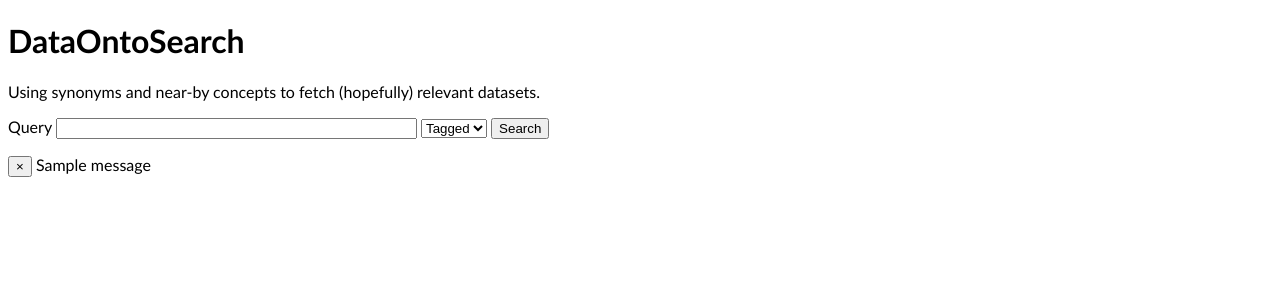
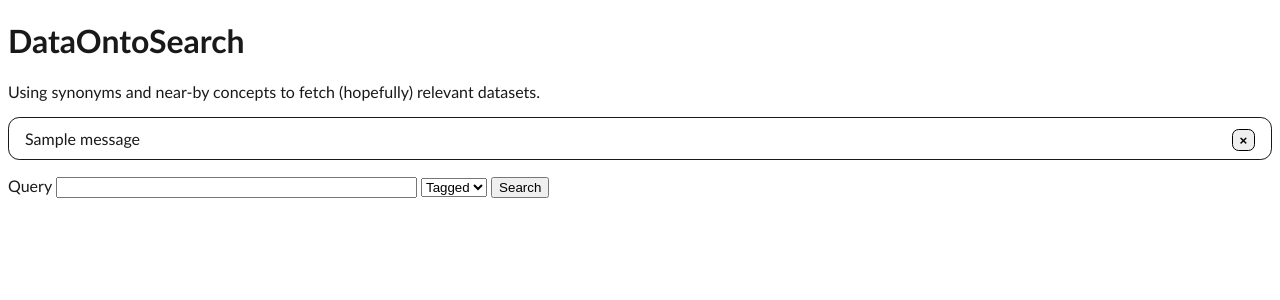
Before and after one commit to tobinus/OTD-semantic-framework, a Flask app: template ontosearch/app/templates/search.html in a window 1280 px wide. Shown: the top 300 px of the page. Run offline with Flask 2, Linux system fonts and the light colour scheme; the template is opened without the code that fills it: values that come from a table or form of the project are taken from there, most other values are stand-ins (such as "Sample title", 1, 10 or a date in 2020); one stand-in notice (Sample message) is shown; parts of the project's set-up code (start-up, migrations or seed data) failed here and were passed over.

Commit message:
Style and move flash messages, round scores

```diff
--- a/ontosearch/app/routes.py
+++ b/ontosearch/app/routes.py
@@ -11,7 +11,7 @@ import db.log
 
 
 @app.route('/')
-@app.route('/index', methods=['GET', 'POST'] )
+@app.route('/index', methods=['GET', 'POST'])
 def index():
     form = SearchForm()
     xs = []
@@ -21,7 +21,6 @@ def index():
         timestamp = datetime.fromtimestamp(time()).strftime('%Y-%m-%d %H:%M:%S')
         log = {'ip':request.remote_addr, 'time':timestamp, 'query':form.query.data, 'type':form.simtype.data, 'res':[x[1][2] for x in xs]}
         db.log.store(log)
-        flash(f'You have done a search. Congratulations.')
     return render_template(
         "search.html",
         form=form,
@@ -29,6 +28,12 @@ def index():
         scorevec=sv,
         concept_labels=get_concept_labels(),
     )
+
+
+@app.route('/message')
+def message():
+    flash('This is an example message.')
+    return redirect('/')
 
 
 def get_concept_labels():
--- a/ontosearch/app/static/search.css
+++ b/ontosearch/app/static/search.css
@@ -1,5 +1,6 @@
 html {
     font-family: "Trebuchet MS", Arial, Helvetica, sans-serif;
+    color: rgba(0, 0, 0, 0.9);
 }
 
 h2 {
@@ -17,6 +18,34 @@ img {
     margin-left: auto;
     margin-right: auto;
 }
+
+.message {
+    border: 0.1em solid;
+    border-radius: 0.7em;
+    margin: 1em 0;
+    padding: 0.7em 1em;
+}
+
+.message--message, .message--message .message__close {
+    border-color: rgb(25, 209, 249);
+    background-color: rgba(25, 209, 249, 0.2);
+}
+
+.message__close {
+    border-style: solid;
+    border-width: 0.1em;
+    font-weight: bold;
+    border-radius: 0.5em;
+    opacity: 1;
+    cursor: pointer;
+    float: right;
+    padding: 0.2em 0.5em;
+}
+
+.message .message__close:hover {
+    opacity: 0.6;
+}
+
 .footer {
     position: fixed;
     left: 0;
--- a/ontosearch/app/templates/search.html
+++ b/ontosearch/app/templates/search.html
@@ -1,3 +1,4 @@
+{% set precision = 3 %}
 <!DOCTYPE html>
 <html lang="en">
 <head>
@@ -19,6 +20,16 @@
 <p>
     Using synonyms and near-by concepts to fetch (hopefully) relevant datasets.
 </p>
+{% with messages = get_flashed_messages(with_categories=true) %}
+    {% if messages %}
+        {% for category, message in messages %}
+            <div class="message message--{{ category }}">
+                <button type="button" class="message__close" onclick="this.parentNode.remove()">&times;</button>
+                {{ message|safe }}
+            </div>
+        {% endfor %}
+    {% endif %}
+{% endwith %}
 <section>
     <form id="searchform" method="post" action={{ url_for('index') }}>
         {{ form.hidden_tag() }}
@@ -41,36 +52,25 @@
             {% for score in scorevec %}
                 <tr>
                     <td> {{ score.concept }} </td>
-                    <td> {{ score.similarity }} </td>
+                    <td> {{ score.similarity|round(precision) }} </td>
                 </tr>
             {% endfor %}
         </table>
     {% endif %}
-
-    {% with messages = get_flashed_messages() %}
-        {% if messages %}
-            {% for message in messages %}
-                <div class="alert alert-info">
-                    <button type="button" class="close" data-dismiss="alert">&times;</button>
-                    {{ message|safe }}
-                </div>
-            {% endfor %}
-        {% endif %}
-    {% endwith %}
 </section>
 {% if form.is_submitted() %}
     <section>
         <h2>Matching datasets</h2>
         {% for result in results %}
-            <h3><a href='{{ result.info.uri|safe }}'>{{ result.info.title|safe }}</a></h3>
-            <p>{{ result.info.description|safe }}</p>
-            <p>Score: {{ result.score|safe }}</p>
+            <h3><a href='{{ result.info.uri }}'>{{ result.info.title }}</a></h3>
+            <p>{{ result.info.description }}</p>
+            <p>Score: {{ result.score|round(precision) }}</p>
 
             <table class="vecres">
                 {% for similarity in result.concepts %}
                     <tr>
                         <td>{{ similarity.concept }}</td>
-                        <td>{{ similarity.similarity }}</td>
+                        <td>{{ similarity.similarity|round(precision) }}</td>
                     </tr>
                 {% endfor %}
             </table>
```
